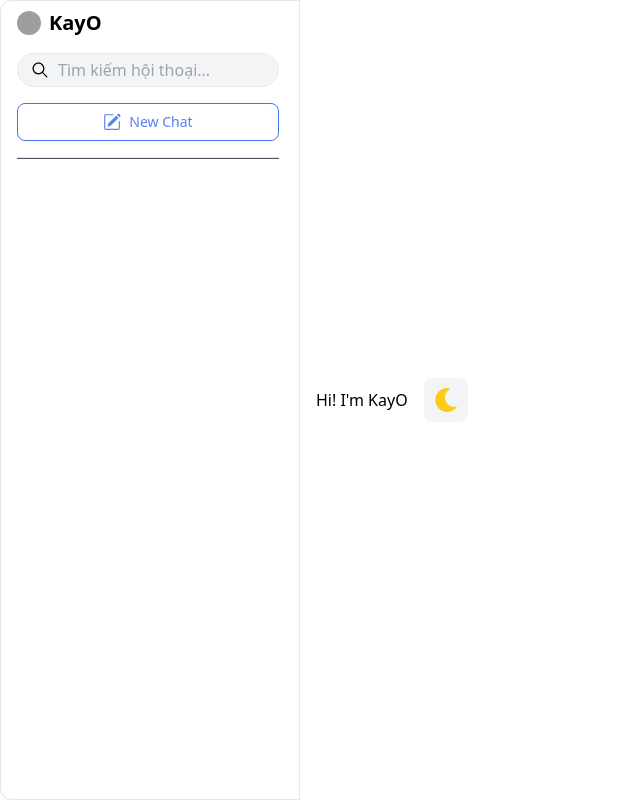
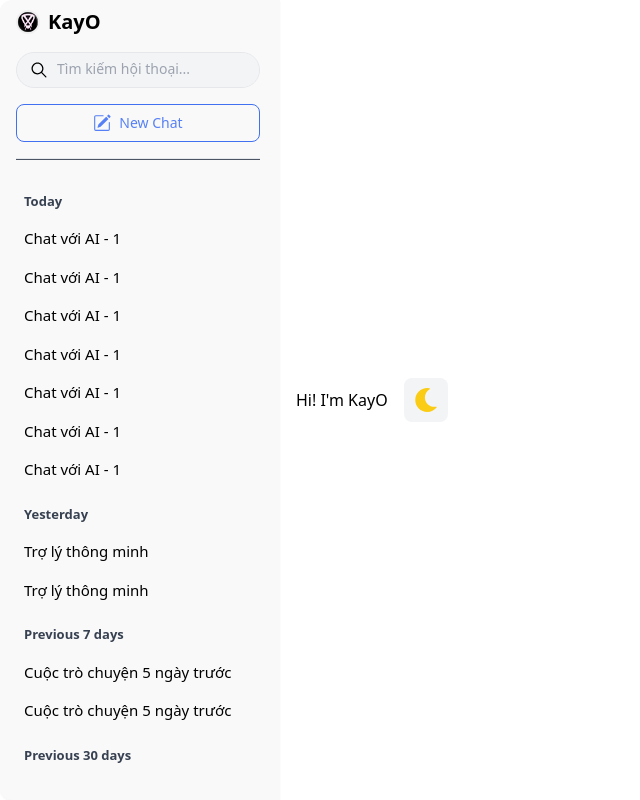
Before and after one commit to LucPham2004/kay-o, a React (Vite) app: page / in a window 1280 px wide. Shown: the whole page, without its empty margins (0-640 px from the left). Built offline with nearby package versions, Linux system fonts and the light colour scheme; grey boxes are pictures that could not be loaded.

Commit message:
Add conversation list UI

```diff
--- a/package.json
+++ b/package.json
@@ -10,6 +10,7 @@
     "preview": "vite preview"
   },
   "dependencies": {
+    "dayjs": "^1.11.13",
     "react": "^19.0.0",
     "react-dom": "^19.0.0",
     "react-icons": "^5.5.0",
--- a/src/components/common/SearchBar.tsx
+++ b/src/components/common/SearchBar.tsx
@@ -48,14 +48,14 @@ const SearchBar: React.FC<SearchBarProps> = ({
 				value={keyword}
 				onChange={(e) => setKeyword(e.target.value)}
 				placeholder={placeholder}
-				className={`flex-grow ps-2 pe-4 py-1 focus:outline-none
+				className={`flex-grow ps-2 pe-4 pt-1.5 pb-2 focus:outline-none text-sm
 					${isDarkMode ? 'bg-[#3A3B3C] border-gray-900 text-gray-100'
 						: 'bg-gray-100 border-gray-200 text-gray-700'}
 				`} />
 			{keyword.length > 0 && (
 				<button
 					type="button"
-					className="py-1 pe-1 rounded-full text-xl "
+					className="py-1 pe-1 rounded-full text-lg "
 					onClick={handleClearInput}
 				>
 					<IoMdClose />
--- /dev/null
+++ b/src/components/home/ConversationList.tsx
@@ -0,0 +1,123 @@
+import { useTheme } from "@/utils/ThemeContext";
+import '../../styles/scrollbar.css';
+import dayjs from "dayjs";
+import relativeTime from "dayjs/plugin/relativeTime";
+import isToday from "dayjs/plugin/isToday";
+import isYesterday from "dayjs/plugin/isYesterday";
+import React from "react";
+import { HiOutlineDotsHorizontal } from "react-icons/hi";
+import { Conversation } from "./Sidebar";
+
+dayjs.extend(relativeTime);
+dayjs.extend(isToday);
+dayjs.extend(isYesterday);
+
+
+// Hàm nhóm các cuộc trò chuyện theo thời gian
+const groupConversations = (conversations: Conversation[]) => {
+    return {
+        today: conversations.filter((c) => dayjs(c.timestamp).isToday()),
+        yesterday: conversations.filter((c) => dayjs(c.timestamp).isYesterday()),
+        previous7Days: conversations.filter((c) => dayjs(c.timestamp).isAfter(dayjs().subtract(7, "days")) && !dayjs(c.timestamp).isToday() && !dayjs(c.timestamp).isYesterday()),
+        previous30Days: conversations.filter((c) => dayjs(c.timestamp).isAfter(dayjs().subtract(30, "days")) && dayjs(c.timestamp).isBefore(dayjs().subtract(7, "days"))),
+        longTimeAgo: conversations.filter((c) => dayjs(c.timestamp).isBefore(dayjs().subtract(30, "days"))),
+    };
+};
+
+interface Props {
+    conversations: Conversation[];
+    openMenuId: string | null;
+    onMenuToggle: (id: string) => void;
+    onRename: (id: string) => void;
+    onDelete: (id: string) => void;
+}
+
+const ConversationList: React.FC<Props> = ({
+    conversations,
+    openMenuId,
+    onMenuToggle,
+    onRename,
+    onDelete
+}) => {
+    const { isDarkMode } = useTheme();
+    const grouped = groupConversations(conversations);
+
+
+
+    return (
+        <div className={`w-full max-w-md rounded-lg p-2 overflow-y-auto mb-4
+            ${conversations.length > 8 ? 'pe-2' : 'pe-4'}`}>
+
+            {Object.entries(grouped).map(([group, items]) => (
+                items.length > 0 && (
+            <div key={group}>
+                <h3 className={`text-[13px] font-semibold ms-2 mt-4 mb-2
+                    ${isDarkMode ? 'text-gray-100' : 'text-gray-700'}`}>
+                    {group === "today"
+                        ? "Today"
+                        : group === "yesterday"
+                        ? "Yesterday"
+                        : group === "previous7Days"
+                        ? "Previous 7 days"
+                        : group === "previous30Days"
+                        ? "Previous 30 days"
+                        : "Long time ago"}
+                </h3>
+                <ul>
+                    {items.map((conversation) => (
+                        <li
+                            key={conversation.id}
+                            className={`relative flex justify-between items-center p-2 rounded-lg cursor-pointer transition group
+                            ${isDarkMode ? 'hover:bg-[#3F3F3F]' : 'hover:bg-gray-200'}`}
+                        >
+                            <span className="text-[15px] font-sans max-w-[90%] overflow-hidden text-ellipsis whitespace-nowrap">
+                                {conversation.title}
+                            </span>
+                            <button className={`hidden group-hover:block
+                                ${isDarkMode ? 'hover:text-gray-100' : 'hover:text-gray-600'}`}
+                                onClick={(e) => {
+                                    e.stopPropagation();
+                                    onMenuToggle(conversation.id);
+                                  }}>
+                                <HiOutlineDotsHorizontal size={20} />
+                            </button>
+
+
+                            {/* Menu hiển thị khi click */}
+                            {openMenuId === conversation.id && (
+                                <div
+                                    className={`absolute right-0 top-10 shadow-md rounded-lg p-2 w-36 z-10
+                                        ${isDarkMode ? 'bg-[#323232]' : 'bg-white'}`}
+                                    onClick={(e) => e.stopPropagation()}
+                                >
+                                    <button
+                                        className={`w-full text-left px-4 py-2 rounded
+                                            ${isDarkMode ? 'hover:bg-[#474747]' : 'hover:bg-gray-100'}`}
+                                        onClick={() => {
+                                            onRename(conversation.id);
+                                        }}
+                                    >
+                                        ✏️ Đổi tên
+                                    </button>
+                                    <button
+                                        className={`w-full text-left px-4 py-2 rounded text-red-600
+                                            ${isDarkMode ? 'hover:bg-[#474747]' : 'hover:bg-gray-100'}`}
+                                        onClick={() => {
+                                            onDelete(conversation.id);
+                                        }}
+                                    >
+                                        🗑 Xóa
+                                    </button>
+                                </div>
+                            )}
+                        </li>
+                    ))}
+                </ul>
+            </div>
+            )
+            ))}
+        </div>
+    );
+};
+
+export default ConversationList;
--- a/src/components/common/Sidebar.tsx
+++ b/src/components/home/Sidebar.tsx
@@ -3,15 +3,66 @@ import '../../styles/scrollbar.css';
 import { useState } from "react";
 import { FaMoon } from "react-icons/fa";
 import { useTheme } from "@/utils/ThemeContext";
-import SearchBar from "./SearchBar";
-import Modal from "./Modal";
+import SearchBar from "../common/SearchBar";
+import Modal from "../common/Modal";
+import ConversationList from "./ConversationList";
+import dayjs from "dayjs";
 
-const Sidebar = () => {
+
+export interface Conversation {
+    id: string;
+    title: string;
+    timestamp: string;
+}
+
+// Fake data
+const initialConversations: Conversation[] = [
+    { id: "1", title: "Chat với AI - 1", timestamp: dayjs().toISOString() }, // Hôm nay
+    { id: "2", title: "Trợ lý thông minh", timestamp: dayjs().subtract(1, "day").toISOString() }, // Hôm qua
+    { id: "3", title: "Cuộc trò chuyện 5 ngày trước", timestamp: dayjs().subtract(5, "days").toISOString() },
+    { id: "4", title: "Cuộc trò chuyện 20 ngày trước", timestamp: dayjs().subtract(20, "days").toISOString() },
+    { id: "5", title: "Cuộc trò chuyện 40 ngày trước", timestamp: dayjs().subtract(40, "days").toISOString() },
+    { id: "6", title: "Chat với AI - 1", timestamp: dayjs().toISOString() }, // Hôm nay
+    { id: "7", title: "Trợ lý thông minh", timestamp: dayjs().subtract(1, "day").toISOString() }, // Hôm qua
+    { id: "8", title: "Cuộc trò chuyện 5 ngày trước", timestamp: dayjs().subtract(5, "days").toISOString() },
+    { id: "9", title: "Cuộc trò chuyện 20 ngày trước", timestamp: dayjs().subtract(20, "days").toISOString() },
+    { id: "10", title: "Cuộc trò chuyện 40 ngày trước", timestamp: dayjs().subtract(40, "days").toISOString() },
+    { id: "11", title: "Chat với AI - 1", timestamp: dayjs().toISOString() }, // Hôm nay
+    { id: "12", title: "Chat với AI - 1", timestamp: dayjs().toISOString() }, // Hôm nay
+    { id: "13", title: "Chat với AI - 1", timestamp: dayjs().toISOString() }, // Hôm nay
+    { id: "14", title: "Chat với AI - 1", timestamp: dayjs().toISOString() }, // Hôm nay
+    { id: "15", title: "Chat với AI - 1", timestamp: dayjs().toISOString() }, // Hôm nay
+];
+
+interface SidebarProps {
+    openMenuId: string | null;
+    onMenuToggle: (id: string) => void;
+}
+
+const Sidebar:React.FC<SidebarProps> = ({ openMenuId, onMenuToggle }) => {
     const { isDarkMode, toggleDarkMode } = useTheme();
 
     const [isSettingModalOpen, setIsSettingModalOpen] = useState(false);
     const [searchedConversations, setSearchedConversations] = useState<[] | null>(null);
 
+    const [conversations, setConversations] = useState<Conversation[]>(initialConversations);
+
+    // Xử lý đổi tên hội thoại
+    const handleRename = (id: string) => {
+        const newTitle = prompt("Nhập tên mới:");
+        if (newTitle) {
+            setConversations((prev) =>
+                prev.map((c) => (c.id === id ? { ...c, title: newTitle } : c))
+            );
+        }
+    };
+
+    // Xử lý xóa hội thoại
+    const handleDelete = (id: string) => {
+        if (window.confirm("Bạn có chắc muốn xóa cuộc trò chuyện này?")) {
+            setConversations((prev) => prev.filter((c) => c.id !== id));
+        }
+    };
 
     const handleConversationSearch = async () => {
 
@@ -22,9 +73,10 @@ const Sidebar = () => {
     };
 
     return (
-        <div className={`min-h-[100vh] max-h-[100vh] overflow-hidden w-[300px] flex flex-col items-center
-                p-2 pb-0 pe-1 rounded-l-xl border shadow-sm
-                ${isDarkMode ? 'bg-[#1F1F1F] text-gray-300 border-gray-900' : 'bg-white text-black border-gray-200'}`}>
+        <div className={`min-h-[100vh] max-h-[100vh] overflow-hidden w-[280px] flex flex-col items-center
+                p-2 pb-0 pe-1 rounded-l-xl shadow-sm
+                ${isDarkMode ? 'bg-[#1F1F1F] text-gray-300'
+                : 'bg-[#F9F9F9] text-black'}`}>
 
             <div className="flex flex-row items-center p-2 py-0 pe-4 self-start w-full mb-2">
                 <div className={`flex self-start items-center gap-2 text-xl font-bold text-left w-[45%]
@@ -49,20 +101,24 @@ const Sidebar = () => {
 
             <div className={`flex flex-col items-center w-full h-fit p-2 pe-4`}>
                 <button className={`flex items-center justify-center gap-2 p-2 rounded-lg w-full border
-                        ${isDarkMode ? 'text-[#7295F6] border-[#7295F6] hover:bg-[#0f1421] hover:text-[#d3defc]'
-                            : 'text-[#5680f5] border-[#4170f0] hover:bg-gray-100'}`}>
-                    <BsPencilSquare className="text-lg"/>
+                        ${isDarkMode ? 'text-[#7295F6] border-[#7295F6] hover:bg-[#1e2129] hover:text-[#d3defc]'
+                        : 'text-[#5680f5] border-[#4170f0] hover:bg-blue-50'}`}>
+                    <BsPencilSquare className="text-lg" />
                     <p className="text-sm">New Chat</p>
                 </button>
                 <hr className={`w-full mt-4 ${isDarkMode ? 'h-[1px] bg-gray-400' : 'h-[1.5px] bg-gray-600'}`}></hr>
             </div>
 
 
-            {searchedConversations && searchedConversations?.length > 0 && (
+            {searchedConversations && searchedConversations?.length > 0 ? (
                 <></>
+            ) : (
+                <ConversationList conversations={conversations}
+                openMenuId={openMenuId}
+                onMenuToggle={onMenuToggle}
+                onRename={handleRename}
+                onDelete={handleDelete} />
             )}
-
-
 
             {/* Settings Modal */}
             <Modal isOpen={isSettingModalOpen} onClose={() => setIsSettingModalOpen(false)}>
--- a/src/styles/scrollbar.css
+++ b/src/styles/scrollbar.css
@@ -3,8 +3,7 @@
     width: 8px; /* Độ rộng thanh cuộn */
   }
 
-  ::-webkit-scrollbar-track {
-    background: #ffffff; /* Màu nền của phần thanh cuộn */
+  ::-webkit-scrollbar-track { /* Phần nền của phần thanh cuộn (màu nền trong suốt) */
     border-radius: 10px;
   }
 
@@ -19,8 +18,7 @@
 
 
 /* Thanh cuộn Dark Mode */
-.dark ::-webkit-scrollbar-track {
-  background: #1F1F1F; /* Nền thanh cuộn (màu tối) */
+.dark ::-webkit-scrollbar-track { /* Phần nền thanh cuộn (màu nền trong suốt) */
   border-radius: 10px;
 }
 
--- a/src/views/Home/HomePage.tsx
+++ b/src/views/Home/HomePage.tsx
@@ -1,27 +1,38 @@
 import { IoMdSunny } from "react-icons/io";
 import { useTheme } from "@/utils/ThemeContext";
 import { FaMoon } from "react-icons/fa";
-import Sidebar from "@/components/common/Sidebar";
+import Sidebar from "@/components/home/Sidebar";
+import { useRef, useState } from "react";
 
 
 
 const HomePage = () => {
     const { isDarkMode, toggleDarkMode } = useTheme();
 
+    const [openMenuId, setOpenMenuId] = useState<string | null>(null);
+    const menuRef = useRef<HTMLDivElement>(null);
+
+
+    const handleMenuToggle = (id: string) => {
+        setOpenMenuId((prev) => (prev === id ? null : id));
+    };
+
     return (
         <div className={`min-h-screen flex gap-4 items-center justify-start
-            ${isDarkMode ? 'bg-[#292A2D] text-white' : 'bg-white text-black'}`}>
+            ${isDarkMode ? 'bg-[#2b2c2e] text-white' : 'bg-white text-black'}`}
+            onClick={() => setOpenMenuId(null)}>
 
-            <Sidebar/>
+            <Sidebar openMenuId={openMenuId} onMenuToggle={handleMenuToggle} />
             <h1>Hi! I'm KayO</h1>
             <div className="flex flex-col items-center gap-2">
                 <button className={` rounded-lg
                     ${isDarkMode ? 'text-yellow-400 text-xl p-3 hover:bg-[#5A5A5A]'
                         : 'text-yellow-400 text-2xl p-2.5 bg-gray-100 hover:bg-gray-200'}`}
-                        onClick={toggleDarkMode}>
+                    onClick={toggleDarkMode}>
                     {isDarkMode ? <IoMdSunny /> : <FaMoon />}
                 </button>
             </div>
+            <div ref={menuRef} />
         </div>
     );
 };
```
Also changed, not shown: public/kayo.webp (renamed from public/23110994_0.webp), 1 other file (tests, documents, lock files or other folders).
